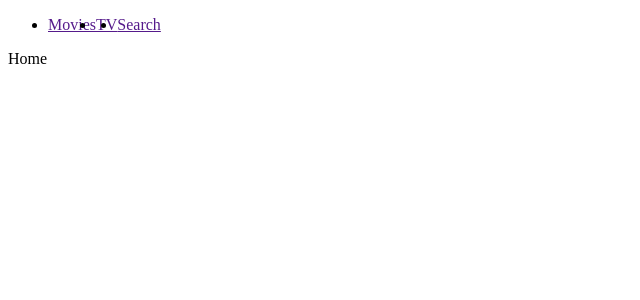
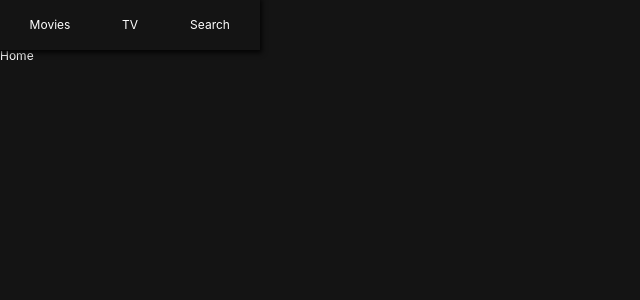
Before and after one commit to ziinxed/react-js-study, a React (Create React App) app: page / in a window 1280 px wide. Shown: the top 300 px of the page, without its empty margins (0-640 px from the left). Built offline with nearby package versions, Linux system fonts and the light colour scheme.

Commit message:
global style reset and global style

```diff
--- a/package.json
+++ b/package.json
@@ -11,7 +11,8 @@
     "react-dom": "^16.13.1",
     "react-router-dom": "^5.2.0",
     "react-scripts": "3.4.1",
-    "styled-components": "^5.1.1"
+    "styled-components": "^5.1.1",
+    "styled-reset": "^4.2.1"
   },
   "scripts": {
     "start": "react-scripts start",
--- a/src/Components/App.js
+++ b/src/Components/App.js
@@ -1,11 +1,12 @@
 import React from "react";
 import Router from "Components/Router";
-import Header from "Components/Header";
+import GlobalStyles from "Components/GlobalStyles";
 
 function App() {
   return (
     <>
       <Router />
+      <GlobalStyles />
     </>
   );
 }
--- /dev/null
+++ b/src/Components/GlobalStyles.js
@@ -0,0 +1,21 @@
+import { createGlobalStyle } from "styled-components";
+import reset from "styled-reset";
+
+const globalStyle = createGlobalStyle`
+${reset}
+a{
+    text-decoration:none;
+    color:inherit;
+}
+*{
+    box-sizing : border-box;
+}
+body{
+    font-family:-apple-system, BlinkMacSystemFont, 'Segoe UI', Roboto, Oxygen, Ubuntu, Cantarell, 'Open Sans', 'Helvetica Neue', sans-serif;
+    font-size: 12px;
+    background-color:rgba(20,20,20,1);
+    color : white;
+    padding-top : 50px;
+}`;
+
+export default globalStyle;
--- a/src/Components/Header.js
+++ b/src/Components/Header.js
@@ -1,30 +1,48 @@
 import React from "react";
 import styled from "styled-components";
 import { Link } from "react-router-dom";
-const Header = styled.header``;
+const Header = styled.header`
+  color: white;
+  position: fixed;
+  top: 0;
+  left: 0;
+  height: 50px;
+  display: flex;
+  align-items: center;
+  padding: 0px 10px;
+  background-color: rgba(20, 20, 20, 0.8);
+  z-index: 10;
+  box-shadow: 0px 1px 5px 2px rgba(0, 0, 0, 0.8);
+`;
 
 const List = styled.ul`
   display: flex;
-  &:hover {
-    background-color: blue;
-  }
 `;
 
-const Item = styled.li``;
+const Item = styled.li`
+  width: 80px;
+  height: 50px;
+  text-align: center;
+`;
 
-const Slink = styled(Link)``;
+const Slink = styled(Link)`
+  height: 50px;
+  display: flex;
+  align-items: center;
+  justify-content: center;
+`;
 
 export default () => (
   <Header>
     <List>
       <Item>
-        <Slink href="/">Movies</Slink>
+        <Slink to="/">Movies</Slink>
       </Item>
       <Item>
-        <Slink href="/TV">TV</Slink>
+        <Slink to="/TV">TV</Slink>
       </Item>
       <Item>
-        <Slink href="/Search">Search</Slink>
+        <Slink to="/Search">Search</Slink>
       </Item>
     </List>
   </Header>
```
Also changed, not shown: 1 other file (tests, documents, lock files or other folders).
